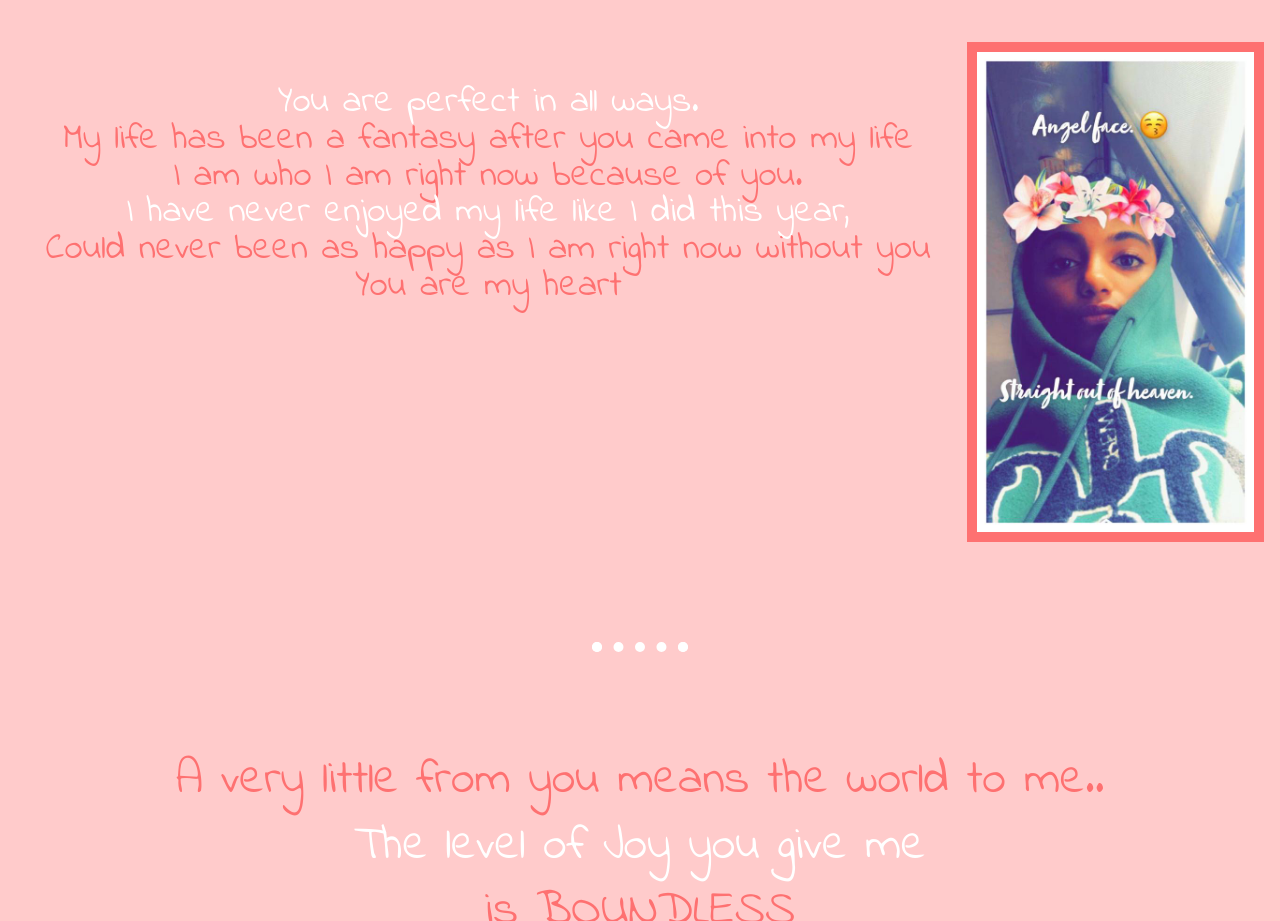
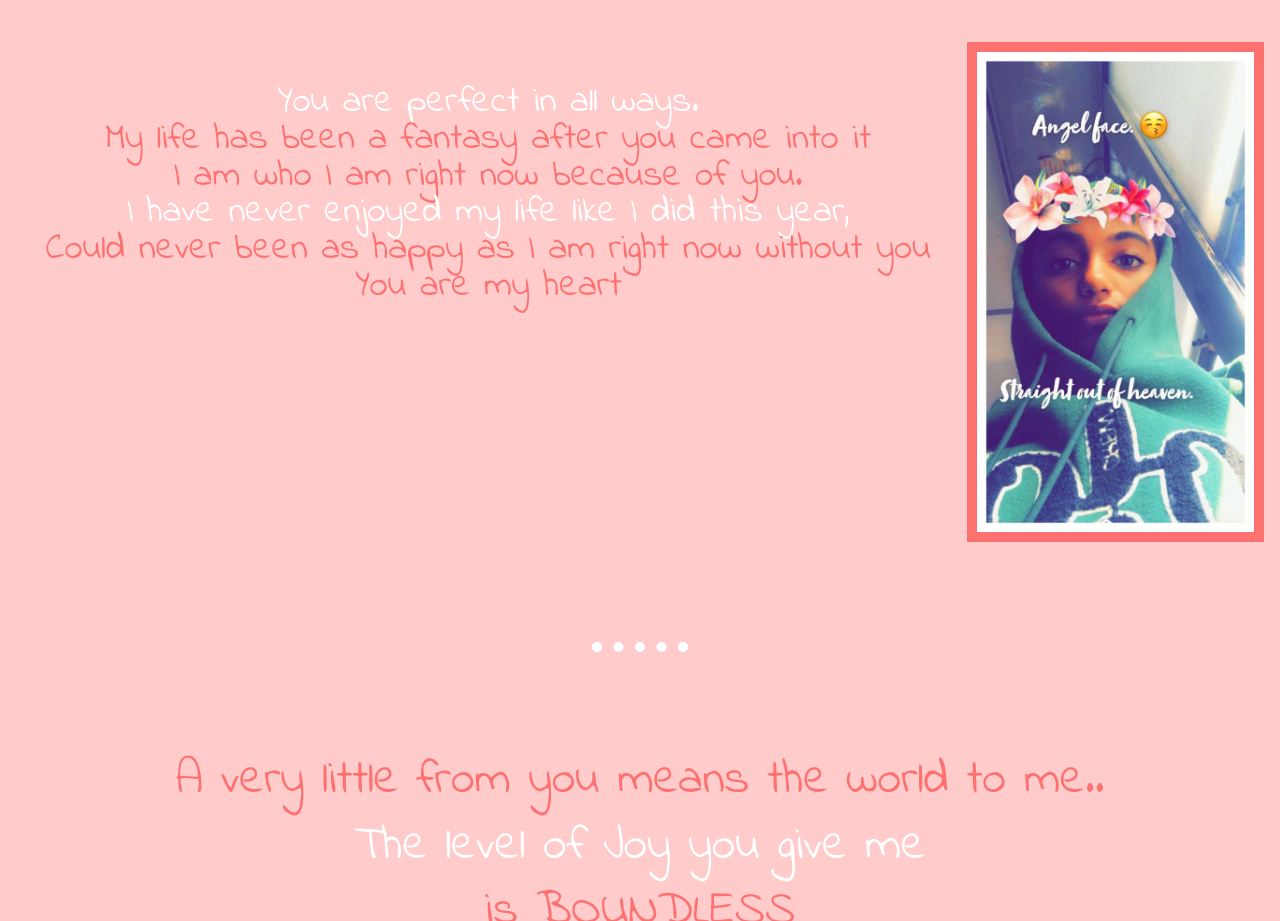
Before and after one commit to Iamhari08/AnushkasBirthday, a plain HTML site: page index.html in a window 1280 px wide. Shown: the part 5960-6881 px from the top of the page. Drawn offline with nearby package versions, Linux system fonts and the light colour scheme.

Commit message:
Update index.html

```diff
--- a/index.html
+++ b/index.html
@@ -121,7 +121,7 @@
 
         <div class="inlineBlockThree">
           <p style="color:white;">You are perfect in all ways.</p>
-          <p>My life has been a fantasy after you came into my life</p>
+          <p>My life has been a fantasy after you came into it</p>
           <p>I am who I am right now because of you.</p>
           <p style="color:white;">I have never enjoyed my life like I did this year,</p>
           <p>Could never been as happy as I am right now without you</p>
```
